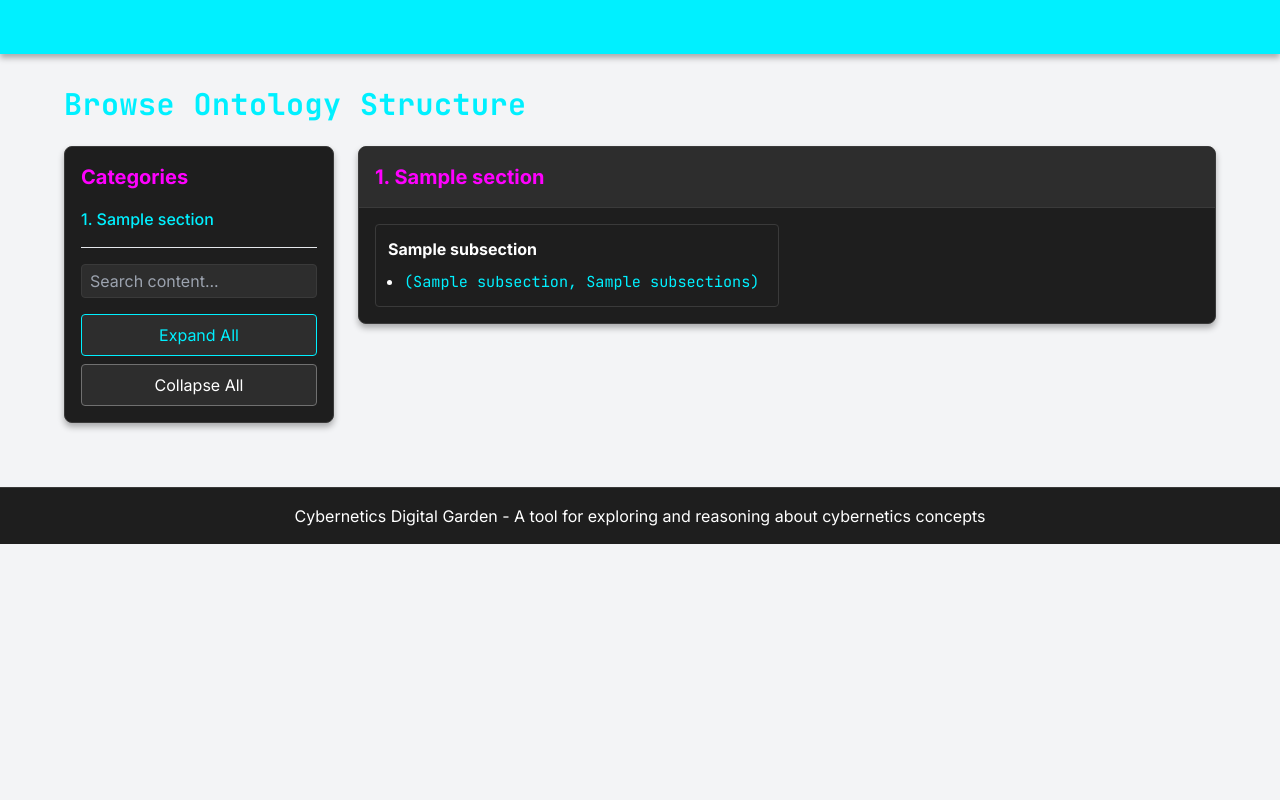
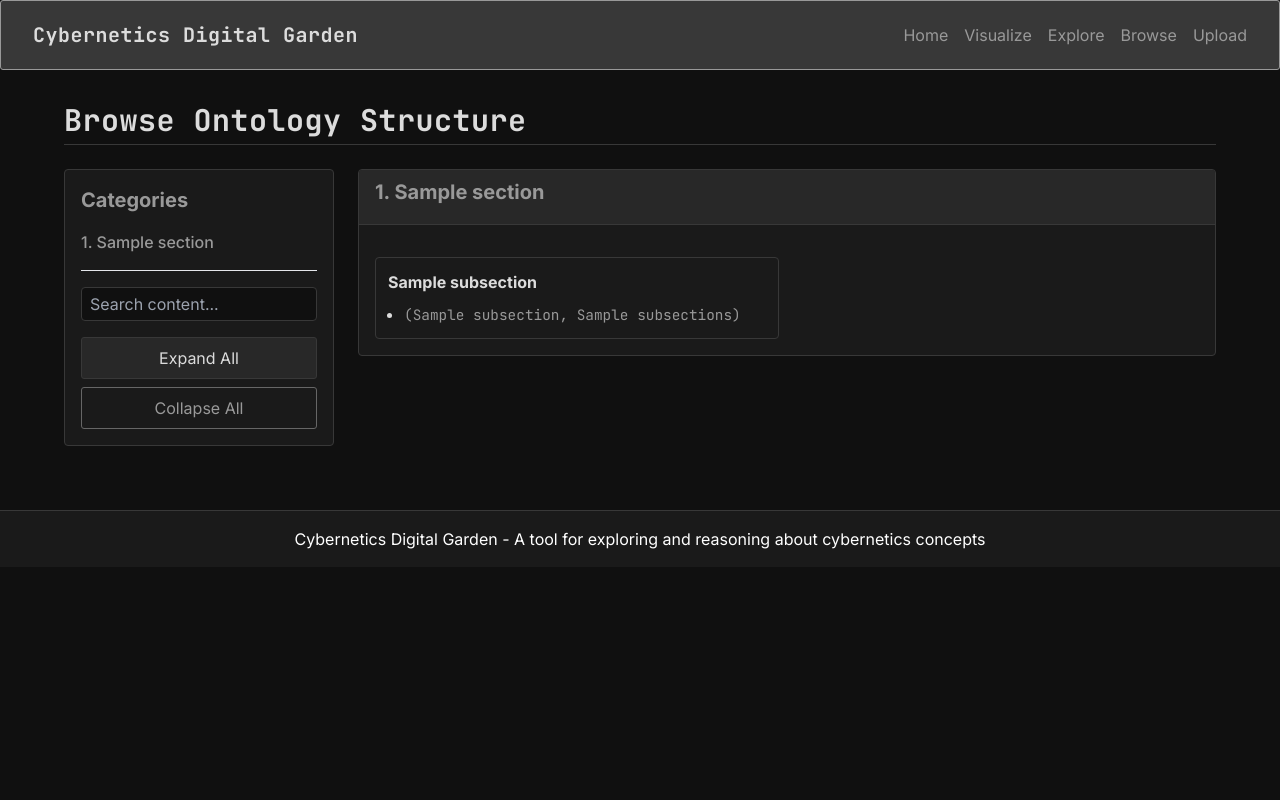
Before and after one commit to CameronCarroll/CYBERON, a Flask app: template app/templates/browse.html in a window 1280 px wide. Run offline with Flask 3, Linux system fonts and the light colour scheme; the template is opened without the code that fills it: most values are stand-ins (such as "Sample title", 1, 10 or a date in 2020); some libraries are stand-ins or nearby versions.

Commit message:
Style updates

```diff
--- a/app/static/css/cyberon.css
+++ b/app/static/css/cyberon.css
@@ -1,26 +1,26 @@
-/* Cyberon - Cybernetic Chic Theme */
+/* Cyberon - Subdued Cybernetics Theme (Heavy Revision) */
 
 :root {
-    /* Main color palette */
-    --color-bg-primary: #121212;
-    --color-bg-secondary: #1e1e1e;
-    --color-bg-tertiary: #2d2d2d;
+  /* Main color palette (kept dark) */
+  --color-bg-primary: #101010; /* Slightly deeper black */
+  --color-bg-secondary: #1a1a1a;
+  --color-bg-tertiary: #282828;
 
-    /* Neon accent colors */
-    --color-neon-cyan: #00f0ff;
-    --color-neon-magenta: #ff00ff;
-    --color-neon-green: #00ff8e;
-    --color-neon-yellow: #fffc00;
+  /* --- REMOVED most neon definitions, kept Cyan as potential accent --- */
+  --color-accent-cyan: #00BCD4; /* A less intense, more standard cyan */
+  /* --color-neon-magenta: #ff00ff; */
+  /* --color-neon-green: #00ff8e; */
+  /* --color-neon-yellow: #fffc00; */
 
-    /* Text colors */
-    --color-text-primary: #ffffff;
-    --color-text-secondary: #b0b0b0;
-    --color-text-muted: #707070;
+  /* --- CHANGED: Text colors are less bright --- */
+  --color-text-primary: #dcdcdc; /* Off-white */
+  --color-text-secondary: #999999; /* Gray */
+  --color-text-muted: #666666;   /* Darker Gray */
 
-    /* Border colors */
-    --color-border: #3a3a3a;
+  /* Border colors (adjusted slightly) */
+  --color-border: #383838; /* Slightly darker border */
 
-    /* Font families */
+  /* Font families (unchanged) */
   --font-sans: 'Inter', 'Roboto', -apple-system, BlinkMacSystemFont, sans-serif;
   --font-mono: 'JetBrains Mono', 'Fira Code', 'Roboto Mono', monospace;
 }
@@ -38,86 +38,114 @@
 border-bottom: 1px solid var(--color-border);
 }
 
+/* --- CHANGED: Nav title uses standard text color --- */
 nav .text-xl {
-    color: var(--color-neon-cyan);
+color: var(--color-text-primary); /* Standard text */
 font-family: var(--font-mono);
 letter-spacing: 0.5px;
+font-weight: 600; /* Added weight for emphasis */
 }
 
 /* Cards and containers */
-  .bg-white {
+.bg-white { /* Class name is now misleading, but kept for compatibility */
 background-color: var(--color-bg-secondary) !important;
 border: 1px solid var(--color-border);
+border-radius: 4px; /* Added subtle rounding */
 }
 
+/* --- CHANGED: Removed intense shadow, uses subtle border --- */
 .shadow-md {
-    box-shadow: 0 4px 6px rgba(0, 0, 0, 0.3), 0 0 0 1px rgba(255, 255, 255, 0.05) !important;
+/* box-shadow: 0 4px 6px rgba(0, 0, 0, 0.3), 0 0 0 1px rgba(255, 255, 255, 0.05) !important; REMOVED */
+box-shadow: none !important; /* Remove shadows */
+border: 1px solid var(--color-border); /* Rely on border */
 }
 
-  /* Headings */
+/* Headings - Use standard text colors, hierarchy via size/weight */
 h1, h2, h3, h4, h5, h6 {
 color: var(--color-text-primary);
+font-family: var(--font-sans); /* Use sans-serif for readability */
+margin-bottom: 0.5em;
+font-weight: 600;
+}
+h1 {
+  font-size: 1.8rem; /* Example size */
+  font-family: var(--font-mono); /* Keep mono for H1 if desired */
+  letter-spacing: 0.5px;
+  border-bottom: 1px solid var(--color-border);
+  padding-bottom: 0.2em;
+}
+h2 {
+  font-size: 1.4rem; /* Example size */
+  color: var(--color-text-secondary); /* Use secondary for H2 */
+  border-bottom: none;
+}
+/* Add styles for h3-h6 as needed */
+
+/* --- CHANGED: Links use secondary color, hover to primary + underline --- */
+a {
+color: var(--color-text-secondary) !important; /* Use secondary text color */
+text-decoration: none !important; /* No underline by default */
+transition: color 0.2s ease, border-color 0.2s ease;
+}
+a:hover {
+color: var(--color-text-primary) !important; /* Hover to primary text */
+text-decoration: underline !important; /* Underline on hover */
+text-shadow: none !important; /* Ensure no residual glow */
 }
 
-  h1 {
-    color: var(--color-neon-cyan);
-    font-family: var(--font-mono);
-    letter-spacing: 0.5px;
+/* --- CHANGED: Buttons drastically simplified --- */
+.bg-blue-600 { /* Class name misleading, represents primary action */
+background-color: var(--color-bg-tertiary) !important;
+border: 1px solid var(--color-border);
+color: var(--color-text-primary) !important; /* Primary text color */
+padding: 0.5em 1em;
+border-radius: 3px;
+transition: background-color 0.2s ease, border-color 0.2s ease;
+box-shadow: none !important; /* Remove shadow */
+}
+.bg-blue-600:hover {
+background-color: var(--color-border) !important; /* Hover to border color bg */
+border-color: var(--color-text-secondary); /* Change border color */
+color: var(--color-text-primary) !important; /* Keep text color */
+box-shadow: none !important; /* Ensure no shadow */
 }
 
-  h2 {
-    color: var(--color-neon-magenta);
+/* Secondary/Gray Button */
+.bg-gray-600 {
+background-color: transparent !important; /* Transparent background */
+border: 1px solid var(--color-text-muted);
+color: var(--color-text-secondary) !important;
+padding: 0.5em 1em;
+border-radius: 3px;
+transition: background-color 0.2s ease, color 0.2s ease, border-color 0.2s ease;
 }
-
-  /* Links */
-  a {
-    color: var(--color-neon-cyan) !important;
-  }
-
-  a:hover {
-    color: var(--color-neon-green) !important;
-    text-decoration: none !important;
-    text-shadow: 0 0 8px rgba(0, 240, 255, 0.5);
-  }
-
-  /* Buttons */
-  .bg-blue-600 {
+.bg-gray-600:hover {
 background-color: var(--color-bg-tertiary) !important;
-    border: 1px solid var(--color-neon-cyan);
-    color: var(--color-neon-cyan) !important;
-  }
-
-  .bg-blue-600:hover {
-    background-color: var(--color-neon-cyan) !important;
-    color: var(--color-bg-primary) !important;
-    box-shadow: 0 0 15px rgba(0, 240, 255, 0.5);
-  }
-
-  .bg-gray-600 {
-    background-color: var(--color-bg-tertiary) !important;
-    border: 1px solid var(--color-text-muted);
-  }
-
-  .bg-gray-600:hover {
-    background-color: var(--color-text-muted) !important;
-  }
-
-  /* Form elements */
-  input, select, textarea {
-    background-color: var(--color-bg-tertiary) !important;
-    border-color: var(--color-border) !important;
+border-color: var(--color-text-secondary);
 color: var(--color-text-primary) !important;
 }
 
+/* --- CHANGED: Form elements simplified, focus uses subtle accent --- */
+input, select, textarea {
+background-color: var(--color-bg-primary) !important; /* Darker background */
+border: 1px solid var(--color-border) !important;
+color: var(--color-text-primary) !important;
+padding: 0.5em;
+border-radius: 3px;
+transition: border-color 0.2s ease, box-shadow 0.2s ease;
+}
 input:focus, select:focus, textarea:focus {
-    border-color: var(--color-neon-cyan) !important;
-    box-shadow: 0 0 0 2px rgba(0, 240, 255, 0.25) !important;
+border-color: var(--color-accent-cyan) !important; /* Use accent for focus border */
+box-shadow: none !important; /* Remove glow/shadow */
+outline: none; /* Remove default browser outline */
 }
 
 /* Footer */
 footer {
 background-color: var(--color-bg-secondary) !important;
 border-top: 1px solid var(--color-border);
+color: var(--color-text-secondary);
+padding: 1em 0;
 }
 
 /* Graph visualization */
@@ -126,83 +154,107 @@
 border: 1px solid var(--color-border) !important;
 }
 
+/* --- CHANGED: Tooltip simplified, subtle border --- */
 .node-tooltip {
 background-color: var(--color-bg-secondary) !important;
-    border: 1px solid var(--color-neon-cyan) !important;
+border: 1px solid var(--color-border) !important;
 color: var(--color-text-primary) !important;
-    box-shadow: 0 0 10px rgba(0, 240, 255, 0.3) !important;
+box-shadow: 0 2px 4px rgba(0, 0, 0, 0.3) !important; /* Subtle shadow for layering */
+padding: 0.5em;
+border-radius: 3px;
 }
 
-  /* Entity details */
+/* Entity details (use standard link styling) */
 .entity-link {
 font-family: var(--font-mono);
-    font-size: 0.95em;
+font-size: 0.9em; /* Slightly smaller */
+color: var(--color-text-secondary) !important; /* Match standard links */
+}
+.entity-link:hover {
+  color: var(--color-text-primary) !important;
+  text-decoration: underline !important;
 }
 
 /* Section headers */
 .section-header {
 background-color: var(--color-bg-tertiary) !important;
 border-bottom: 1px solid var(--color-border);
+padding: 0.5em 1em;
+margin-bottom: 1em;
+color: var(--color-text-secondary);
+font-weight: 600;
+transition: background-color 0.2s ease;
+}
+.section-header:hover {
+background-color: var(--color-border) !important; /* Subtle background change */
 }
 
-  .section-header:hover {
-    background-color: rgba(0, 240, 255, 0.1) !important;
+/* --- CHANGED: Code uses standard mono font color, subtle background --- */
+code, .font-mono {
+font-family: var(--font-mono);
+color: var(--color-text-primary); /* Standard text color */
+background-color: var(--color-bg-tertiary); /* Subtle background */
+padding: 0.2em 0.4em;
+border-radius: 3px;
+font-size: 0.9em;
+border: 1px solid var(--color-border); /* Add border */
+}
+pre {
+  background-color: var(--color-bg-secondary);
+  padding: 1em;
+  border: 1px solid var(--color-border);
+  border-radius: 4px;
+  overflow-x: auto;
+}
+pre code {
+  background-color: transparent;
+  border: none;
+  padding: 0;
+  font-size: inherit; /* Inherit size from pre */
 }
 
-  /* Code and monospace text */
-  code, .font-mono {
+/* --- CHANGED: Type badges are very muted --- */
+.bg-gray-200 { /* Class name misleading */
+background-color: var(--color-bg-tertiary) !important;
+color: var(--color-text-muted) !important; /* Muted text */
+border: 1px solid var(--color-border);
+padding: 0.2em 0.5em;
+font-size: 0.8em;
+border-radius: 4px;
 font-family: var(--font-mono);
-    color: var(--color-neon-green);
-  }
-
-  /* Type badges */
-  .bg-gray-200 {
-    background-color: var(--color-bg-tertiary) !important;
-    color: var(--color-neon-yellow) !important;
-    border: 1px solid rgba(255, 252, 0, 0.3);
+text-transform: uppercase; /* Optional: style adjustment */
+letter-spacing: 0.5px;
 }
 
 /* Borders */
 .border {
-    border-color: var(--color-border) !important;
+border: 1px solid var(--color-border) !important; /* Ensure consistency */
 }
 
-  /* Scrollbar styling */
+/* --- CHANGED: Scrollbar uses muted colors --- */
 ::-webkit-scrollbar {
-    width: 8px;
-    height: 8px;
+width: 10px; /* Slightly wider */
+height: 10px;
 }
-
 ::-webkit-scrollbar-track {
 background: var(--color-bg-primary);
 }
-
 ::-webkit-scrollbar-thumb {
-    background: var(--color-bg-tertiary);
-    border-radius: 4px;
+background: var(--color-text-muted); /* Use muted color */
+border-radius: 5px;
+border: 2px solid var(--color-bg-primary); /* Track color border */
+}
+::-webkit-scrollbar-thumb:hover {
+background: var(--color-text-secondary); /* Hover to lighter gray */
 }
 
-  ::-webkit-scrollbar-thumb:hover {
-    background: var(--color-neon-cyan);
+/* --- REMOVED: Neon glow effects completely removed --- */
+.neon-glow { text-shadow: none; }
+.neon-box { box-shadow: none; border: 1px solid var(--color-border); /* Example replacement */}
+
+/* Responsive adjustments (check font sizes) */
+@media (max-width: 640px) {
+h1 { font-size: 1.6rem; }
+h2 { font-size: 1.3rem; }
+.container { padding-left: 0.8rem; padding-right: 0.8rem; }
 }
-
-  /* Custom glow effects */
-  .neon-glow {
-    text-shadow: 0 0 5px var(--color-neon-cyan), 0 0 10px var(--color-neon-cyan);
-  }
-
-  .neon-box {
-    box-shadow: 0 0 5px var(--color-neon-cyan), 0 0 10px var(--color-neon-cyan);
-  }
-
-  /* Responsive adjustments */
-  @media (max-width: 640px) {
-    h1 {
-      font-size: 1.5rem;
-    }
-
-    .container {
-      padding-left: 1rem;
-      padding-right: 1rem;
-    }
-  }
--- a/app/templates/browse.html
+++ b/app/templates/browse.html
@@ -8,7 +8,7 @@
     <link href="https://fonts.googleapis.com/css2?family=Inter:wght@400;500;600;700&family=JetBrains+Mono:wght@400;500;700&display=swap" rel="stylesheet">
     <link href="{{ url_for('static', filename='css/cyberon.css') }}" rel="stylesheet">
 </head>
-<body class="bg-gray-100 min-h-screen">
+<body class="min-h-screen">
     <nav class="bg-blue-600 text-white shadow-md">
         <div class="container mx-auto px-4 py-3">
             <div class="flex justify-between items-center">
--- a/app/templates/error.html
+++ b/app/templates/error.html
@@ -8,7 +8,7 @@
     <link href="https://fonts.googleapis.com/css2?family=Inter:wght@400;500;600;700&family=JetBrains+Mono:wght@400;500;700&display=swap" rel="stylesheet">
     <link href="{{ url_for('static', filename='css/cyberon.css') }}" rel="stylesheet">
 </head>
-<body class="bg-gray-100 min-h-screen">
+<body class="min-h-screen">
     <nav class="bg-blue-600 text-white shadow-md">
         <div class="container mx-auto px-4 py-3">
             <div class="flex justify-between items-center">
--- a/app/templates/explore.html
+++ b/app/templates/explore.html
@@ -9,7 +9,7 @@
     <link href="{{ url_for('static', filename='css/cyberon.css') }}" rel="stylesheet">
     <script src="https://cdn.jsdelivr.net/npm/d3@7"></script>
 </head>
-<body class="bg-gray-100 min-h-screen">
+<body class="min-h-screen">
     <nav class="bg-blue-600 text-white shadow-md">
         <div class="container mx-auto px-4 py-3">
             <div class="flex justify-between items-center">
--- a/app/templates/index.html
+++ b/app/templates/index.html
@@ -8,7 +8,7 @@
     <link href="https://fonts.googleapis.com/css2?family=Inter:wght@400;500;600;700&family=JetBrains+Mono:wght@400;500;700&display=swap" rel="stylesheet">
     <link href="{{ url_for('static', filename='css/cyberon.css') }}" rel="stylesheet">
 </head>
-<body class="bg-gray-100 min-h-screen">
+<body class="min-h-screen">
     <nav class="bg-blue-600 text-white shadow-md">
         <div class="container mx-auto px-4 py-3">
             <div class="flex justify-between items-center">
--- a/app/templates/ontology.html
+++ b/app/templates/ontology.html
@@ -67,7 +67,7 @@
         }
     </style>
 </head>
-<body class="bg-gray-100 min-h-screen">
+<body class="min-h-screen">
     <nav class="bg-blue-600 text-white shadow-md">
         <div class="container mx-auto px-4 py-3">
             <div class="flex justify-between items-center">
--- a/app/templates/upload.html
+++ b/app/templates/upload.html
@@ -8,7 +8,7 @@
     <link href="https://fonts.googleapis.com/css2?family=Inter:wght@400;500;600;700&family=JetBrains+Mono:wght@400;500;700&display=swap" rel="stylesheet">
     <link href="{{ url_for('static', filename='css/cyberon.css') }}" rel="stylesheet">
 </head>
-<body class="bg-gray-100 min-h-screen">
+<body class="min-h-screen">
     <nav class="bg-blue-600 text-white shadow-md">
         <div class="container mx-auto px-4 py-3">
             <div class="flex justify-between items-center">
```
Lines whose indentation alone changed are shown as unchanged.
